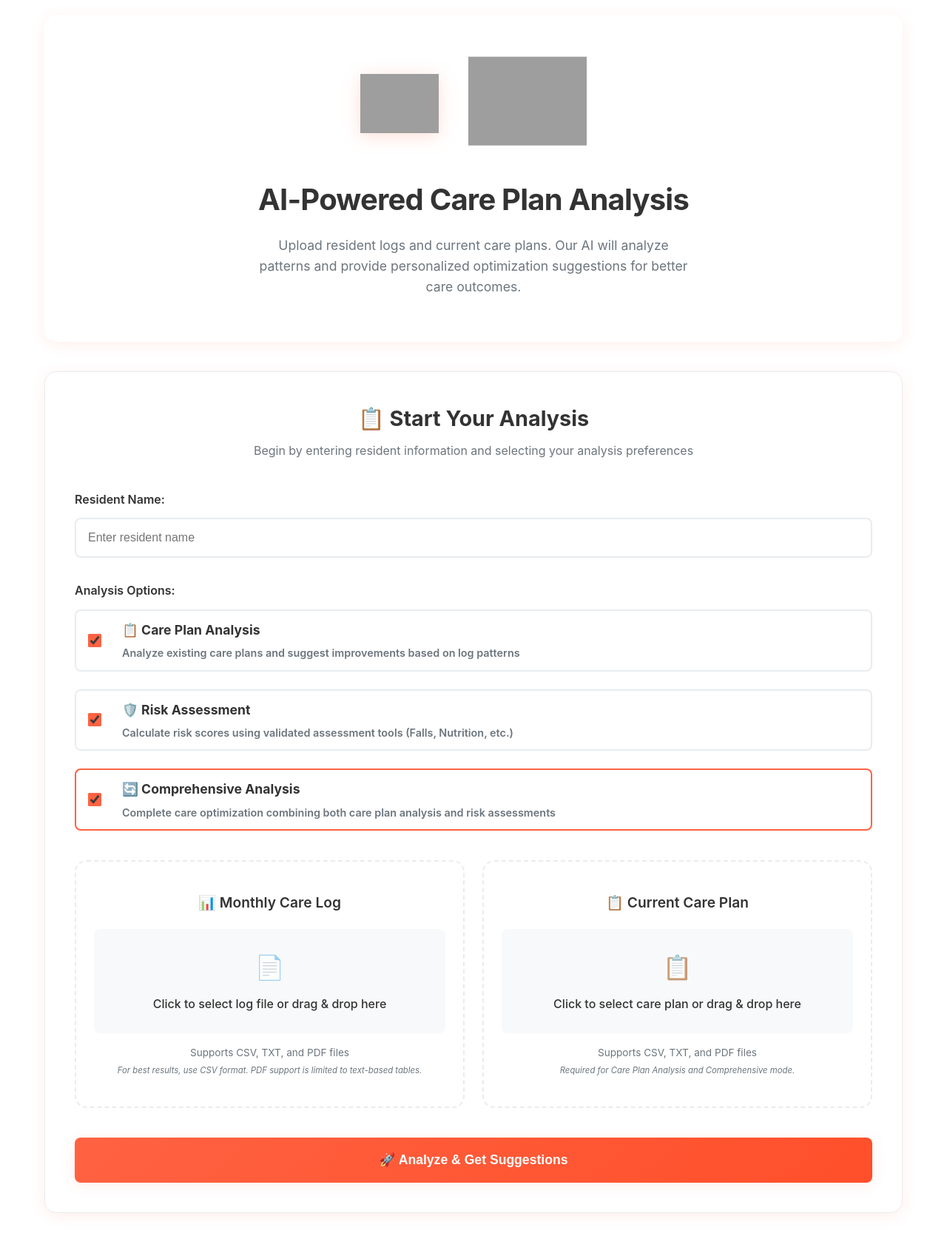
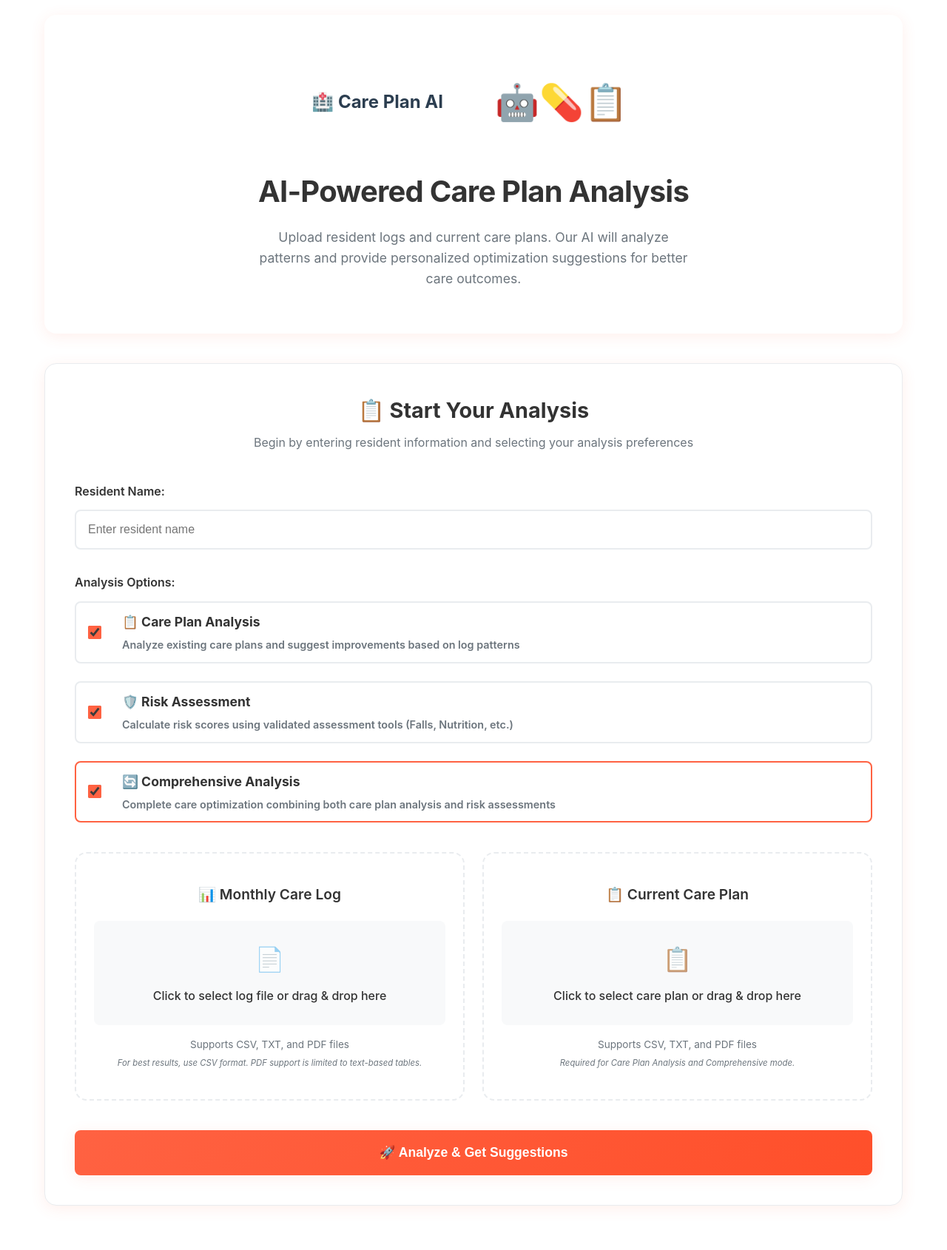
Before and after one commit to CC9098/careplansystemgemini, a Flask app: page / in a window 1280 px wide. Shown: the whole page at 74% size. After the commit the page ends 1630 px from the top, so only its background shows below. Run offline with Flask 3, Linux system fonts and the light colour scheme; some libraries are stand-ins or nearby versions; grey boxes are pictures that could not be loaded.

Commit message:
Assistant checkpoint: Update to o3 model and fix missing logo images
Assistant generated file changes:
- main.py: Change analyze_and_suggest_changes to use o3 model
Change analyze_and_suggest_changes to use o3 model
Change analyze_and_suggest_changes to use o3 model
Change generate_final_care_plan to use o3 model
- templates/index.html: Fix missing logo and hero images
- static/style.css: Add styles for logo and hero placeholders

---

User prompt:

i want o3 model not o3 mini ，我一早有了openai secret 係咪已運行了？ 另外logo icon still not show

Replit-Commit-Author: Assistant
Replit-Commit-Session-Id: 7d672955-96a1-4060-a2a8-6c29d8acc02d

```diff
--- a/static/style.css
+++ b/static/style.css
@@ -59,20 +59,20 @@ header {
   flex-shrink: 0;
 }
 
-.logo-image {
-  height: 80px;
-  width: auto;
-  filter: drop-shadow(0 4px 12px rgba(255, 98, 66, 0.2));
+.logo-placeholder {
+    font-size: 24px;
+    font-weight: bold;
+    color: #2c3e50;
+    padding: 10px;
 }
 
 .hero-illustration {
   flex-shrink: 0;
 }
 
-.hero-image {
-  height: 120px;
-  width: auto;
-  animation: float 3s ease-in-out infinite;
+.hero-placeholder {
+    font-size: 48px;
+    padding: 20px;
 }
 
 @keyframes float {
--- a/templates/index.html
+++ b/templates/index.html
@@ -12,10 +12,10 @@
         <header>
             <div class="brand-container">
                 <div class="brand-logo">
-                    <img src="{{ url_for('static', filename='logo.png') }}" alt="Care Plan Logo" class="logo-image">
+                    <div class="logo-placeholder">🏥 Care Plan AI</div>
                 </div>
                 <div class="hero-illustration">
-                    <img src="{{ url_for('static', filename='hero.png') }}" alt="Healthcare Success" class="hero-image">
+                    <div class="hero-placeholder">🤖💊📋</div>
                 </div>
             </div>
             <div class="header-content">
```
